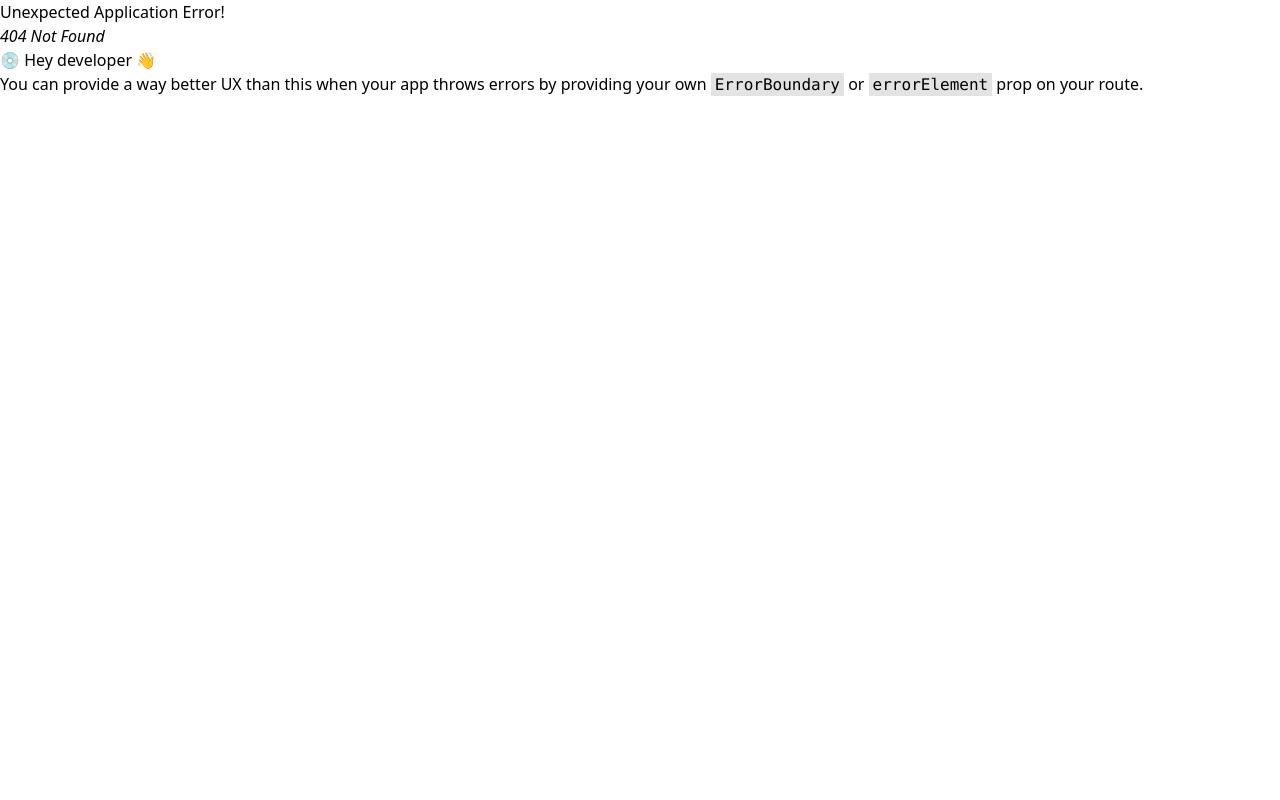
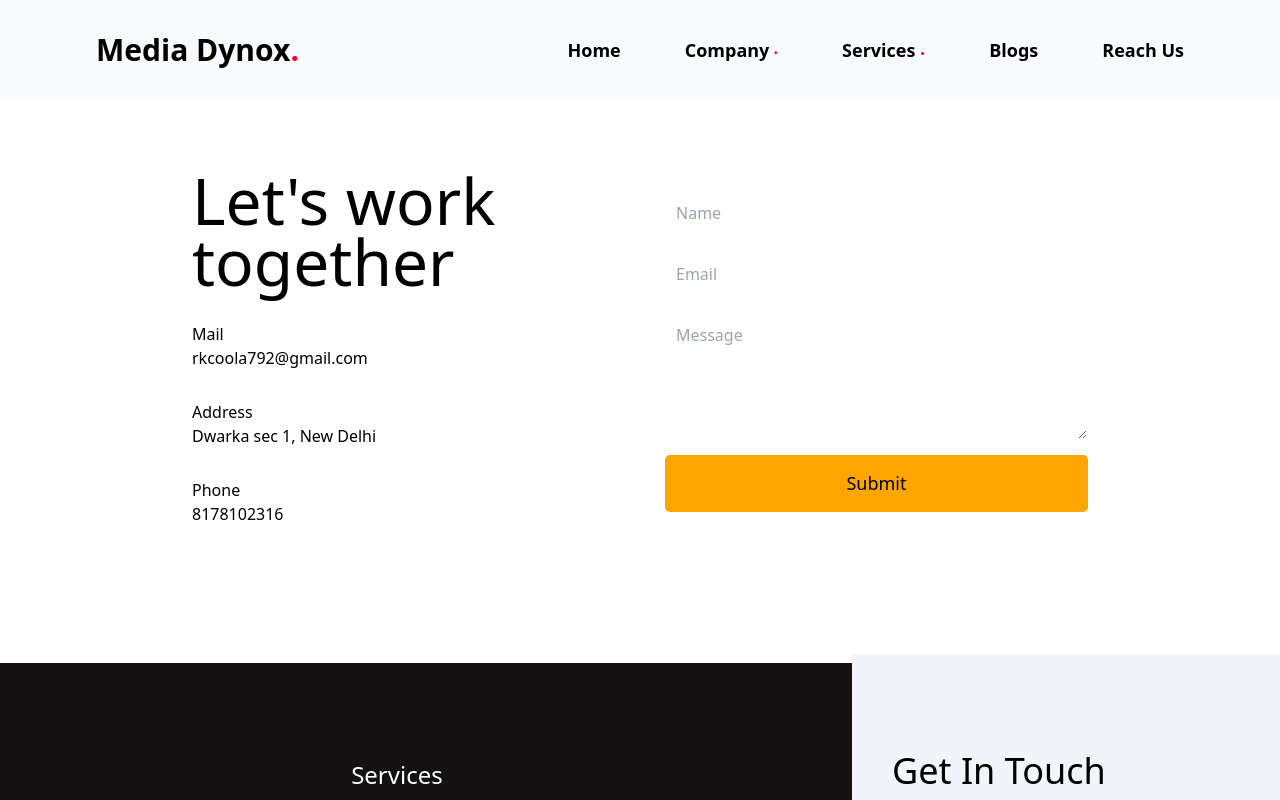
Before and after one commit to rkcoola792/media-dynox-revamped, a React (Vite) app: page /contact in a window 1280 px wide. Before the commit this address had no page. Shown: the top 800 px of the page. Built offline with nearby package versions, Linux system fonts and the light colour scheme; the HTML template or start-up script is replaced by a standard one.

Commit message:
contact page created

```diff
--- a/package.json
+++ b/package.json
@@ -10,6 +10,7 @@
     "preview": "vite preview"
   },
   "dependencies": {
+    "@emailjs/browser": "^4.3.3",
     "@emotion/react": "^11.11.4",
     "@emotion/styled": "^11.11.0",
     "@mui/icons-material": "^5.15.12",
@@ -24,6 +25,7 @@
     "react-dom": "^18.2.0",
     "react-icons": "^5.0.1",
     "react-router-dom": "^6.22.3",
+    "react-toastify": "^10.0.5",
     "react-type-animation": "^3.2.0",
     "smooth-scrollbar": "^8.8.4",
     "styled-components": "^6.1.8",
--- a/src/App.jsx
+++ b/src/App.jsx
@@ -18,6 +18,7 @@ import Blogs from "./components/Blogs/Blogs.jsx";
 import ReachUS from "./components/Pages/ReachUs/ReachUS.jsx";
 import Work from "./components/Pages/Company/Work/Work.jsx";
 import Career from "./components/Pages/Company/Career/Career.jsx";
+import Contact from "./components/ContactUs/ContactUs.jsx";
 // import Scrollbar from "smooth-scrollbar";
 
 function App() {
@@ -51,6 +52,7 @@ function App() {
         { path: "/blogs", element: <Blogs/> },
         { path: "/reach-us", element: <ReachUS/> },
         { path: "/reach-career", element: <Career/> },
+        { path: "/contact", element: <Contact/> },
 
       ],
     },
--- a/src/app.scss
+++ b/src/app.scss
@@ -6,3 +6,19 @@ html section{
     scroll-snap-type: y mandatory;
     scroll-behavior: smooth;
 }
+
+@mixin tablet{
+    @media (max-width:1080px){
+        @content
+    }
+}
+@mixin desktop{
+    @media(max-width:1336px){
+        @content
+    }
+}
+@mixin mobile{
+    @media (max-width:738px){
+        @content
+    }
+}
--- /dev/null
+++ b/src/components/ContactUs/ContactUs.jsx
@@ -0,0 +1,167 @@
+import React, { useRef, useState } from "react";
+import "./ContactUs.scss";
+import { motion, useInView } from "framer-motion";
+import emailjs from "@emailjs/browser";
+import { ToastContainer, toast } from "react-toastify";
+import "react-toastify/dist/ReactToastify.css";
+const Contact = () => {
+  const notifySuccess = (message) => toast.success(message);
+  const notifyFailed = (message) => toast.error(message);
+  const ref = useRef();
+  const formRef = useRef();
+  const userName = useRef("");
+  const userEmail = useRef("");
+  const userMessage = useRef("");
+  const [error, setError] = useState(false);
+  const [success, setSuccess] = useState(false);
+  const isInView = useInView(ref, { margin: "-100px" });
+  const variants = {
+    initial: {
+      y: 500,
+      opacity: 0,
+    },
+    animate: {
+      y: 0,
+      opacity: 1,
+      transition: {
+        duration: 0.5,
+        staggerChildren: 0.1,
+      },
+    },
+  };
+
+  const sendEmail = (e) => {
+    e.preventDefault();
+
+    emailjs
+      .sendForm(
+        "service_7exkrb3",
+        "template_tjatnme",
+        formRef.current,
+        "OVqaXbfTDwrp5XzKf"
+      )
+      .then(
+        (result) => {
+          setSuccess(true);
+          notifySuccess("Email sent succesfully!");
+        },
+        (error) => {
+          setError(true);
+          notifyFailed("Somthing wrong !");
+        }
+      );
+  };
+
+  return (
+    <motion.div
+      ref={ref}
+      className="contact  "
+      variants={variants}
+      initial="initial"
+      whileInView="animate"
+    >
+      <motion.div className="textContainer  " variants={variants}>
+        <h1 className="">
+          Let's work <br></br>together
+        </h1>
+        <motion.div className="item" variants={variants}>
+          <h2>Mail</h2>
+          <span>rkcoola792@gmail.com</span>
+        </motion.div>
+        <motion.div className="item" variants={variants}>
+          <h2>Address</h2>
+          <span>Dwarka sec 1, New Delhi</span>
+        </motion.div>
+        <motion.div className="item" variants={variants}>
+          <h2>Phone</h2>
+          <span>8178102316</span>
+        </motion.div>
+      </motion.div>
+
+      <div className="formContainer">
+        <motion.div
+          className="svg"
+          initial={{ opacity: 1 }}
+          whileInView={{
+            opacity: 0,
+            transition: {
+              delay: 2,
+              duration: 1,
+            },
+          }}
+        >
+          <svg
+            viewBox="0 0 24 24"
+            fill="none"
+            xmlns="http://www.w3.org/2000/svg"
+          >
+            <g id="SVGRepo_bgCarrier" strokeWidth="0"></g>
+            <g
+              id="SVGRepo_tracerCarrier"
+              strokeLinecap="round"
+              strokeLinejoin="round"
+            ></g>
+            <g id="SVGRepo_iconCarrier">
+              {" "}
+              <motion.path
+                initial={{ pathLength: 0 }}
+                animate={isInView && { pathLength: 1, scale: 1.2 }}
+                transition={{ duration: 1 }}
+                d="M5.13641 12.764L8.15456 9.08664C8.46255 8.69065 8.61655 8.49264 8.69726 8.27058C8.76867 8.07409 8.79821 7.86484 8.784 7.65625C8.76793 7.42053 8.67477 7.18763 8.48846 6.72184L7.77776 4.9451C7.50204 4.25579 7.36417 3.91113 7.12635 3.68522C6.91678 3.48615 6.65417 3.35188 6.37009 3.29854C6.0477 3.238 5.68758 3.32804 4.96733 3.5081L3 4C3 14 9.99969 21 20 21L20.4916 19.0324C20.6717 18.3121 20.7617 17.952 20.7012 17.6296C20.6478 17.3456 20.5136 17.0829 20.3145 16.8734C20.0886 16.6355 19.7439 16.4977 19.0546 16.222L17.4691 15.5877C16.9377 15.3752 16.672 15.2689 16.4071 15.2608C16.1729 15.2536 15.9404 15.3013 15.728 15.4001C15.4877 15.512 15.2854 15.7143 14.8807 16.119L11.8274 19.1733M12.9997 7C13.9765 7.19057 14.8741 7.66826 15.5778 8.37194C16.2815 9.07561 16.7592 9.97326 16.9497 10.95M12.9997 3C15.029 3.22544 16.9213 4.13417 18.366 5.57701C19.8106 7.01984 20.7217 8.91101 20.9497 10.94"
+                stroke="orange"
+                strokeWidth="1"
+                strokeLinecap="round"
+                strokeLinejoin="round"
+              ></motion.path>{" "}
+            </g>
+          </svg>
+        </motion.div>
+        <motion.div
+          className="form"
+          initial={{ opacity: 0 }}
+          whileInView={{
+            opacity: 1,
+            transition: {
+              delay: 2,
+              duration: 1,
+            },
+          }}
+        >
+          <form action="" ref={formRef} onSubmit={sendEmail}>
+            <input
+              type="text"
+              name="name"
+              required
+              placeholder="Name"
+              ref={userName}
+            />
+            <input
+              type="email"
+              name="email"
+              required
+              placeholder="Email"
+              ref={userEmail}
+            />
+
+            <textarea
+              ref={userMessage}
+              className="text-message h-32"
+              name="message"
+              id=""
+              cols="30"
+              rows="10"
+              placeholder="Message"
+              required
+            ></textarea>
+            <button>Submit</button>
+            <div className="message">
+              <ToastContainer />
+            </div>
+          </form>
+        </motion.div>
+      </div>
+    </motion.div>
+  );
+};
+
+export default Contact;
--- /dev/null
+++ b/src/components/ContactUs/ContactUs.scss
@@ -0,0 +1,102 @@
+@import "../../app.scss";
+.contact {
+  display: flex;
+  align-items: center;
+  justify-content: space-between;
+  height: 100%;
+  padding-top: 70px;
+  gap: 50px;
+  margin: auto;
+  width: 70%;
+
+  @include mobile {
+    flex-direction: column;
+    gap: 20px;
+    padding-top: 30px;
+    gap:30px;
+  }
+
+  .textContainer {
+    flex: 1;
+    display: flex;
+    flex-direction: column;
+    gap: 30px;
+    @include mobile {
+      text-align: center;
+      margin-top: 40px;
+      gap: 15px;
+    }
+
+    h1 {
+      font-size: 64px;
+      line-height: 0.95;
+
+      @include mobile{
+        font-size:48px;
+        line-height: 1.2;
+      }
+    }
+    span {
+      font-weight: 300;
+    }
+  }
+  .formContainer {
+    flex: 1;
+    position: relative;
+
+    .svg {
+      position: absolute;
+      stroke: orange;
+      height: 90%;
+      width: 90%;
+      z-index: -1;
+
+      @include mobile {
+        margin-top: 40px;
+        height: 350px;
+        width: 300px;
+
+      }
+    }
+    form {
+      display: flex;
+      flex-direction: column;
+      gap: 15px;
+      margin-top: 20px;
+
+        @include mobile {
+          margin-top: 0px;
+          width: 300px;
+           margin-bottom: 18px;
+        }
+      input,
+      textArea {
+        padding: 10px;
+        background-color: transparent;
+        color: white;
+        border: none;
+        border: 1px solid white;
+        border-radius: 5px;
+
+      }
+      .message {
+        color: azure;
+        @include mobile{
+          // height: ;
+        }
+      }
+      button {
+        background-color: orange;
+        padding: 15px;
+        border-radius: 5px;
+        color: black;
+        cursor: pointer;
+        font-weight: 500;
+        font-size: large;
+        &:hover {
+          opacity: 85%;
+        }
+      }
+    }
+  }
+}
```
Also changed, not shown: 1 other file (tests, documents, lock files or other folders).
